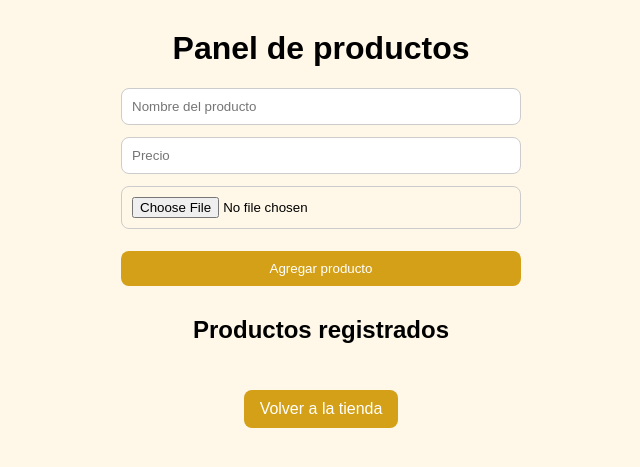
After one commit to morenocaldasjosemanuel845-bit/apiario-quino, a Flask app: page /admin/productos in a window 1280 px wide. The commit adds this page. Shown: the top 467 px of the page, without its empty margins (319-959 px from the left). Run offline with Flask 3, Linux system fonts and the light colour scheme; data that the repository does not hold is empty.

Commit message:
add admin product panel with image upload

```diff
--- a/app.py
+++ b/app.py
@@ -1,23 +1,22 @@
 import os
 import sqlite3
 from urllib.parse import quote
-from flask import Flask, render_template, redirect, url_for
+from flask import Flask, render_template, request, redirect, url_for, flash
 
 app = Flask(__name__)
-
-productos = [
-    {"id": 1, "nombre": "Miel de abeja 250 g", "precio": 15.00},
-    {"id": 2, "nombre": "Miel de abeja 500 g", "precio": 28.00},
-    {"id": 3, "nombre": "Miel de abeja 1 kg", "precio": 50.00}
-]
+app.secret_key = "apiario_quino_secret_key"
 
 carrito = []
-
-NUMERO_WHATSAPP = "51929204188"
+NUMERO_WHATSAPP = "51940849095"
 
 BASE_DIR = os.path.dirname(os.path.abspath(__file__))
 DB_DIR = os.path.join(BASE_DIR, "database")
+STATIC_DIR = os.path.join(BASE_DIR, "static")
+UPLOAD_DIR = os.path.join(STATIC_DIR, "uploads")
+
 os.makedirs(DB_DIR, exist_ok=True)
+os.makedirs(UPLOAD_DIR, exist_ok=True)
+
 DB_PATH = os.path.join(DB_DIR, "ventas.db")
 
 
@@ -30,6 +29,15 @@ def conectar_db():
 def crear_tablas():
     conexion = conectar_db()
     cursor = conexion.cursor()
+
+    cursor.execute("""
+        CREATE TABLE IF NOT EXISTS productos (
+            id INTEGER PRIMARY KEY AUTOINCREMENT,
+            nombre TEXT NOT NULL,
+            precio REAL NOT NULL,
+            imagen TEXT
+        )
+    """)
 
     cursor.execute("""
         CREATE TABLE IF NOT EXISTS ventas (
@@ -49,15 +57,30 @@ crear_tablas()
 
 @app.route("/")
 def inicio():
+    conexion = conectar_db()
+    cursor = conexion.cursor()
+    cursor.execute("SELECT * FROM productos ORDER BY id DESC")
+    productos = cursor.fetchall()
+    conexion.close()
     return render_template("index.html", productos=productos)
 
 
 @app.route("/comprar/<int:id>")
 def comprar(id):
-    for producto in productos:
-        if producto["id"] == id:
-            carrito.append(producto)
-            break
+    conexion = conectar_db()
+    cursor = conexion.cursor()
+    cursor.execute("SELECT * FROM productos WHERE id = ?", (id,))
+    producto = cursor.fetchone()
+    conexion.close()
+
+    if producto:
+        carrito.append({
+            "id": producto["id"],
+            "nombre": producto["nombre"],
+            "precio": producto["precio"],
+            "imagen": producto["imagen"]
+        })
+
     return redirect(url_for("ver_carrito"))
 
 
@@ -92,5 +115,40 @@ def enviar_whatsapp():
     return redirect(url_whatsapp)
 
 
+@app.route("/admin/productos", methods=["GET", "POST"])
+def admin_productos():
+    if request.method == "POST":
+        nombre = request.form["nombre"]
+        precio = request.form["precio"]
+        imagen = request.files["imagen"]
+
+        nombre_imagen = None
+
+        if imagen and imagen.filename:
+            nombre_imagen = imagen.filename
+            ruta_imagen = os.path.join(UPLOAD_DIR, nombre_imagen)
+            imagen.save(ruta_imagen)
+
+        conexion = conectar_db()
+        cursor = conexion.cursor()
+        cursor.execute(
+            "INSERT INTO productos (nombre, precio, imagen) VALUES (?, ?, ?)",
+            (nombre, float(precio), nombre_imagen)
+        )
+        conexion.commit()
+        conexion.close()
+
+        flash("Producto agregado correctamente")
+        return redirect(url_for("admin_productos"))
+
+    conexion = conectar_db()
+    cursor = conexion.cursor()
+    cursor.execute("SELECT * FROM productos ORDER BY id DESC")
+    productos = cursor.fetchall()
+    conexion.close()
+
+    return render_template("admin_productos.html", productos=productos)
+
+
 if __name__ == "__main__":
     app.run(debug=True)
--- a/static/style.css
+++ b/static/style.css
@@ -1,53 +1,73 @@
 body {
     font-family: Arial, sans-serif;
+    background: #fff8e8;
     margin: 0;
-    background-color: #f8f8f8;
+    padding: 0;
 }
 
-header {
-    background-color: #c39936;
-    color: white;
+.contenedor {
+    width: 90%;
+    max-width: 1100px;
+    margin: 30px auto;
     text-align: center;
-    padding: 30px 20px;
 }
 
 .logo {
-    width: 280px;
-    max-width: 90%;
-    display: block;
-    margin: 0 auto 20px auto;
-    border-radius: 12px;
-}
-
-main {
-    padding: 20px;
+    width: 180px;
+    margin-bottom: 20px;
 }
 
 .productos {
-    display: flex;
-    flex-wrap: wrap;
+    display: grid;
+    grid-template-columns: repeat(auto-fit, minmax(220px, 1fr));
     gap: 20px;
+    margin-top: 20px;
 }
 
-.card {
+.producto {
     background: white;
-    width: 220px;
-    padding: 20px;
-    border-radius: 10px;
-    box-shadow: 0 2px 8px rgba(0, 0, 0, 0.12);
+    border: 1px solid #e0d2a8;
+    border-radius: 12px;
+    padding: 15px;
+    box-shadow: 0 2px 8px rgba(0, 0, 0, 0.08);
 }
 
-button {
-    background-color: #d97706;
-    color: white;
-    border: none;
-    padding: 10px 14px;
-    border-radius: 6px;
-    cursor: pointer;
-    margin-right: 10px;
-    margin-top: 10px;
+.producto img {
+    width: 100%;
+    height: 220px;
+    object-fit: cover;
+    border-radius: 10px;
 }
 
-button:hover {
-    opacity: 0.9;
+.producto a,
+button,
+a {
+    display: inline-block;
+    margin-top: 10px;
+    padding: 10px 16px;
+    background: #d4a017;
+    color: white;
+    text-decoration: none;
+    border: none;
+    border-radius: 8px;
+    cursor: pointer;
 }
+
+.form-admin {
+    display: flex;
+    flex-direction: column;
+    gap: 12px;
+    max-width: 400px;
+    margin: 0 auto 30px auto;
+}
+
+.form-admin input {
+    padding: 10px;
+    border: 1px solid #ccc;
+    border-radius: 8px;
+}
+
+.mensaje-exito {
+    color: green;
+    font-weight: bold;
+}
--- /dev/null
+++ b/templates/admin_productos.html
@@ -0,0 +1,44 @@
+<!DOCTYPE html>
+<html lang="es">
+<head>
+    <meta charset="UTF-8">
+    <title>Administrar productos - Apiario Quino</title>
+    <link rel="stylesheet" href="{{ url_for('static', filename='style.css') }}">
+</head>
+<body>
+    <div class="contenedor">
+        <h1>Panel de productos</h1>
+
+        {% with messages = get_flashed_messages() %}
+            {% if messages %}
+                {% for message in messages %}
+                    <p class="mensaje-exito">{{ message }}</p>
+                {% endfor %}
+            {% endif %}
+        {% endwith %}
+
+        <form method="POST" enctype="multipart/form-data" class="form-admin">
+            <input type="text" name="nombre" placeholder="Nombre del producto" required>
+            <input type="number" step="0.01" name="precio" placeholder="Precio" required>
+            <input type="file" name="imagen" accept="image/*" required>
+            <button type="submit">Agregar producto</button>
+        </form>
+
+        <h2>Productos registrados</h2>
+
+        <div class="productos">
+            {% for producto in productos %}
+                <div class="producto">
+                    {% if producto.imagen %}
+                        <img src="{{ url_for('static', filename='uploads/' + producto.imagen) }}" alt="{{ producto.nombre }}">
+                    {% endif %}
+                    <h3>{{ producto.nombre }}</h3>
+                    <p>S/ {{ "%.2f"|format(producto.precio) }}</p>
+                </div>
+            {% endfor %}
+        </div>
+
+        <p><a href="{{ url_for('inicio') }}">Volver a la tienda</a></p>
+    </div>
+</body>
+</html>
```
Also changed, not shown: templates/carrito.html (+14 -33 lines), templates/index.html (+15 -20 lines), database/ventas.db.
